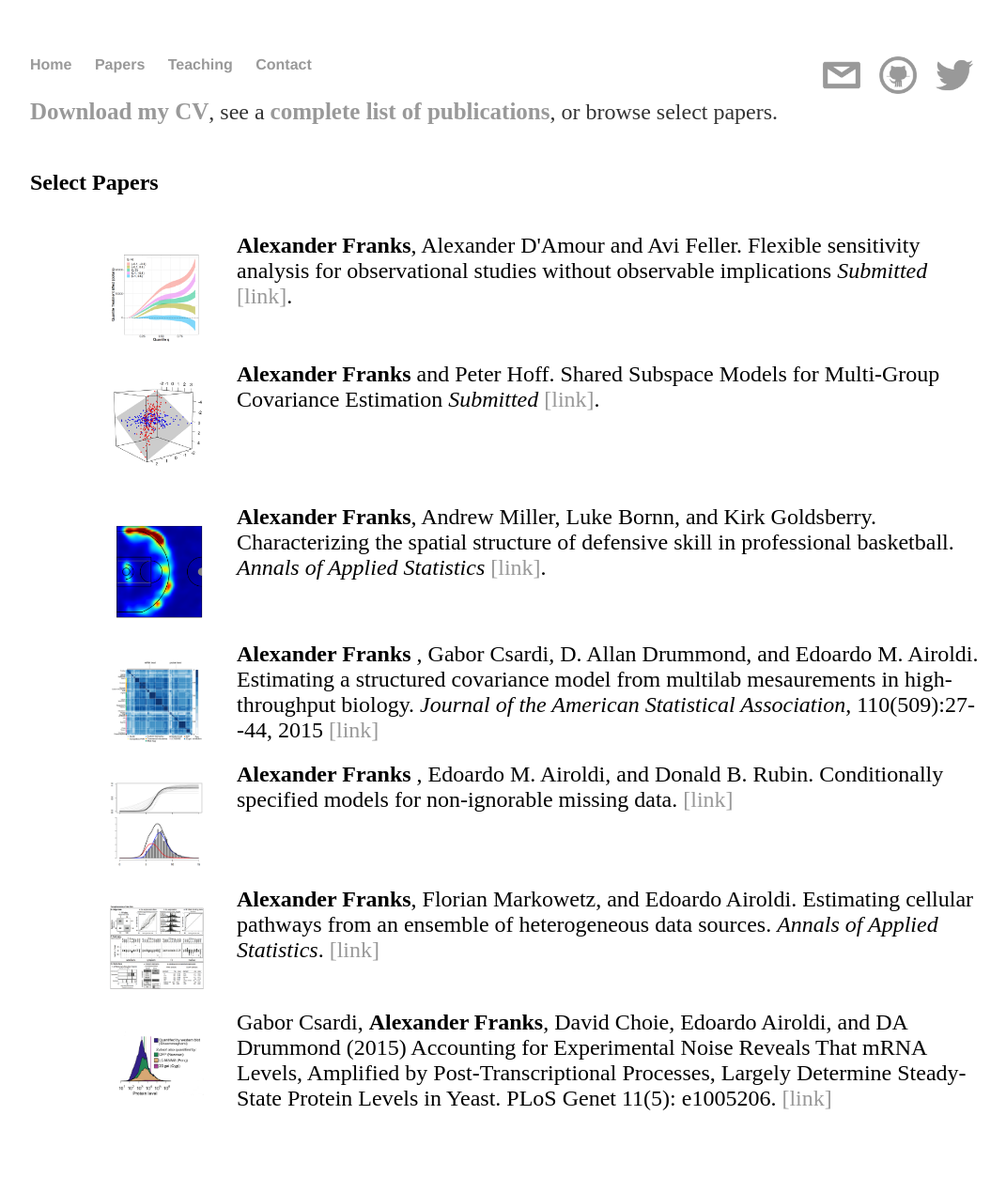
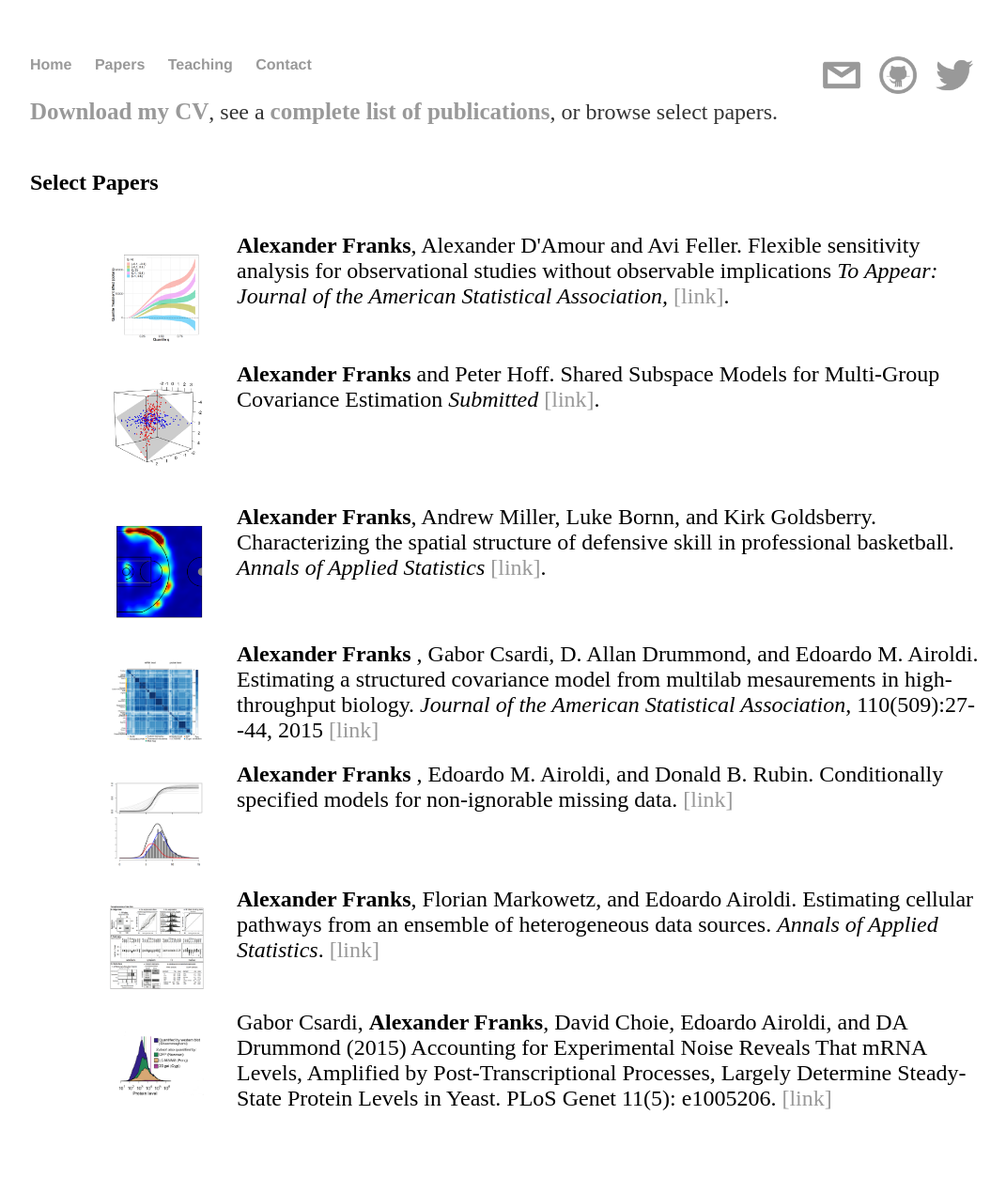
Before and after one commit to afranks86/afranks86.github.io, a Jekyll site: the page built from research/index.html, in a window 1280 px wide. Shown: the whole page at 94% size, without its empty margins (96-1167 px from the left). Built offline with Jekyll 4.4.1, drawn with Linux system fonts in a browser that asks for light colours; nearby versions of some CDN libraries.

Commit message:
Updated paper submission

```diff
--- a/research/index.html
+++ b/research/index.html
@@ -19,7 +19,7 @@ title: Alexander Franks - Research
     <li>
       <img src="../images/ribbons_flexible.png", width=100px style="margin: 20px 35px 0px 35px">
       <strong>Alexander Franks</strong>, Alexander D'Amour and Avi Feller. Flexible sensitivity analysis for observational studies without observable implications
-  <em>Submitted</em> <a href="https://arxiv.org/abs/1809.00399">[link]</a>.
+  <em>To Appear: Journal of the American Statistical Association,</em> <a href="https://arxiv.org/abs/1809.00399">[link]</a>.
     </li>
     <li>
       <img src="../images/3dplot.png", width=100px style="margin: 20px 35px 0px 35px">
```
